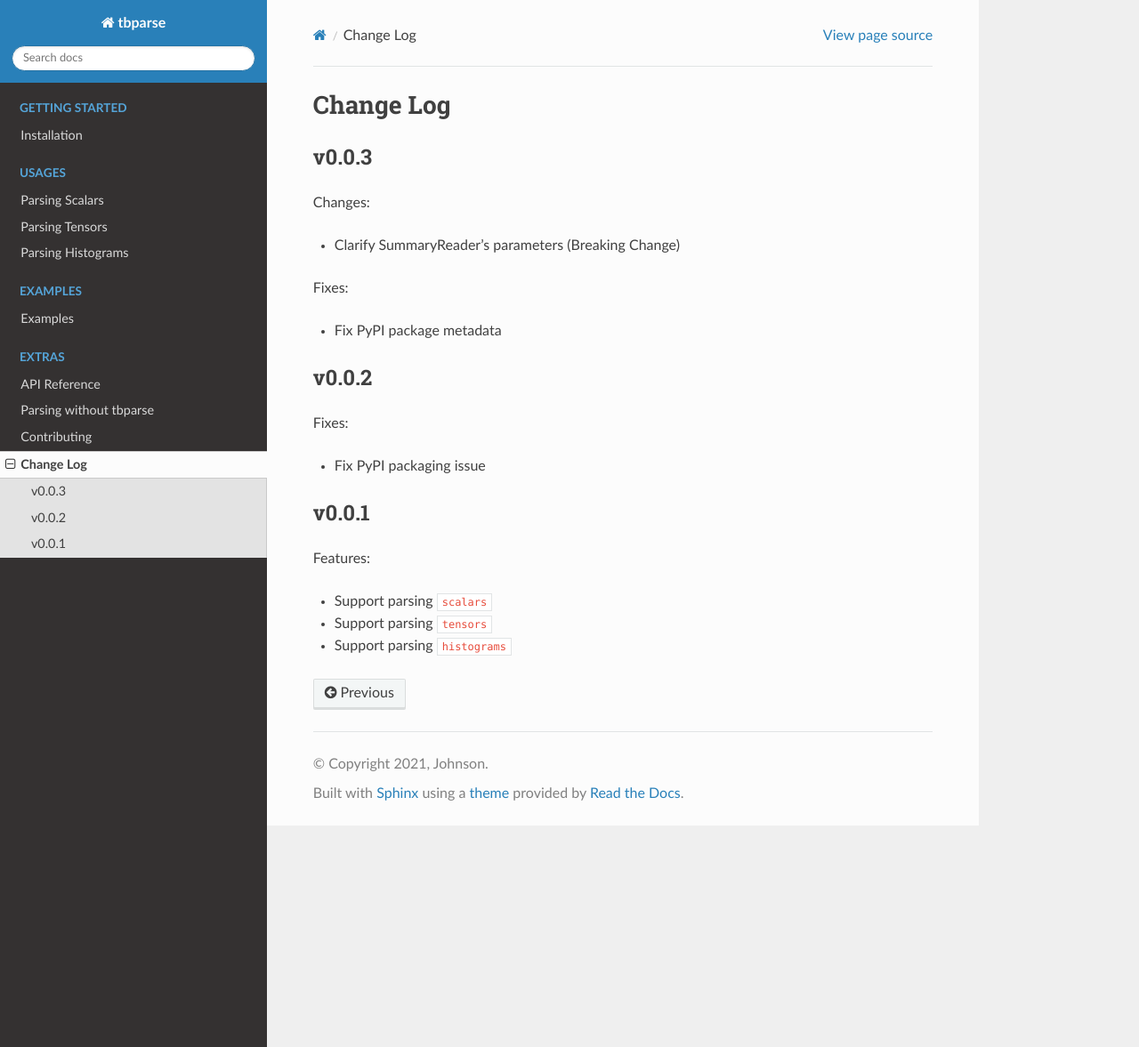
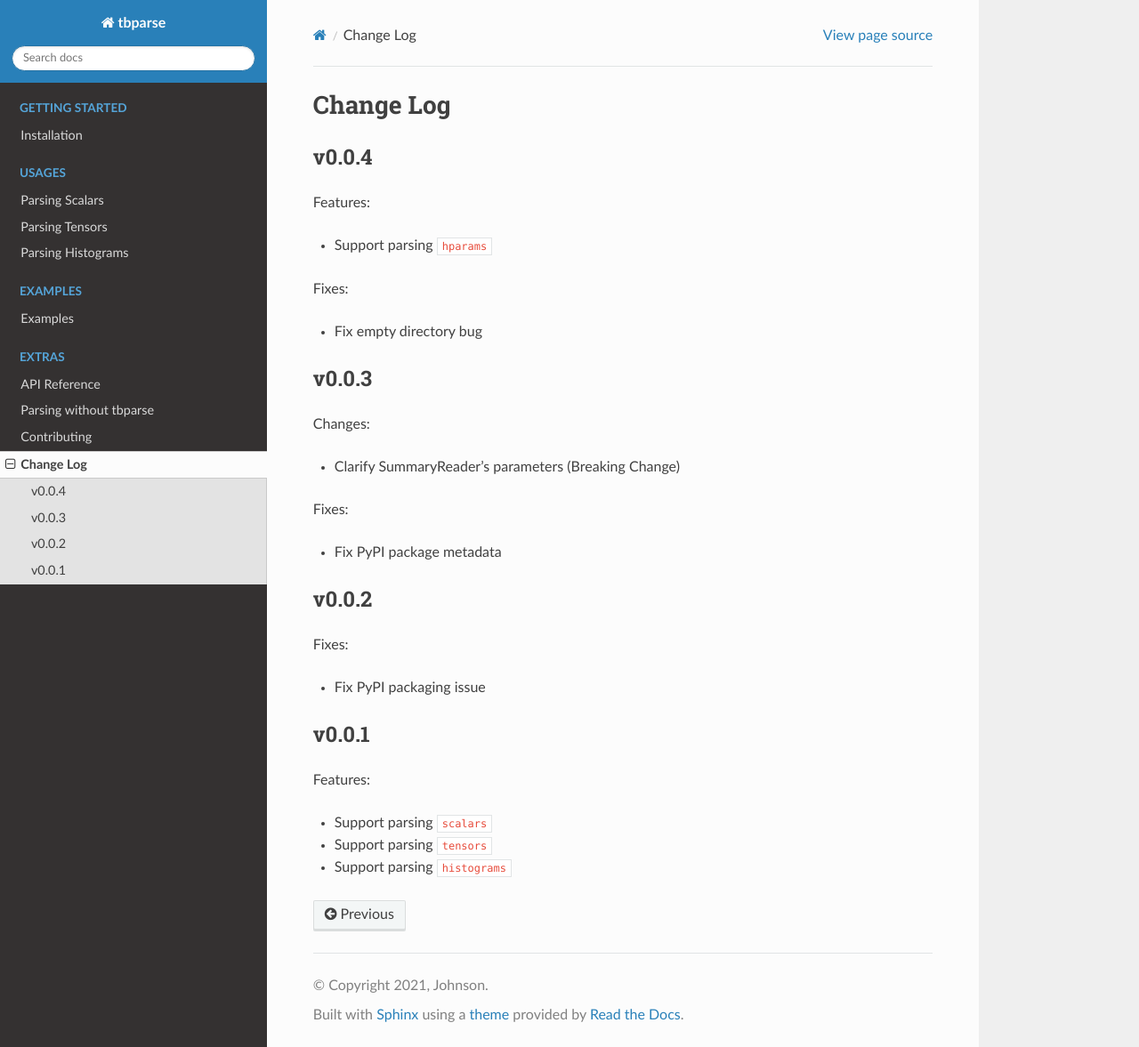
Before and after one commit to j3soon/tbparse, a Sphinx documentation site: the page built from docs/pages/changelog.rst, in a window 1280 px wide and 1177 px high. Shown: the whole window at 89% size. Built offline with Sphinx 7.4.7 and the Read the Docs theme 2.0.0, drawn with Linux system fonts in a browser that asks for light colours.

Commit message:
Bump version number to v0.0.4

```diff
--- a/docs/pages/changelog.rst
+++ b/docs/pages/changelog.rst
@@ -1,6 +1,17 @@
 ===================================
 Change Log
 ===================================
+
+v0.0.4
+===================================
+
+Features:
+
+* Support parsing ``hparams``
+
+Fixes:
+
+* Fix empty directory bug
 
 v0.0.3
 ===================================
--- a/setup.py
+++ b/setup.py
@@ -7,7 +7,7 @@ github_url = "https://github.com/j3soon/tbparse"
 
 setuptools.setup(
     name="tbparse",
-    version="0.0.3",
+    version="0.0.4",
     author="Johnson",
     author_email="j3.soon@msa.hinet.net",
     description="Read, parse, and plot tensorboard event logs with ease!",
```
